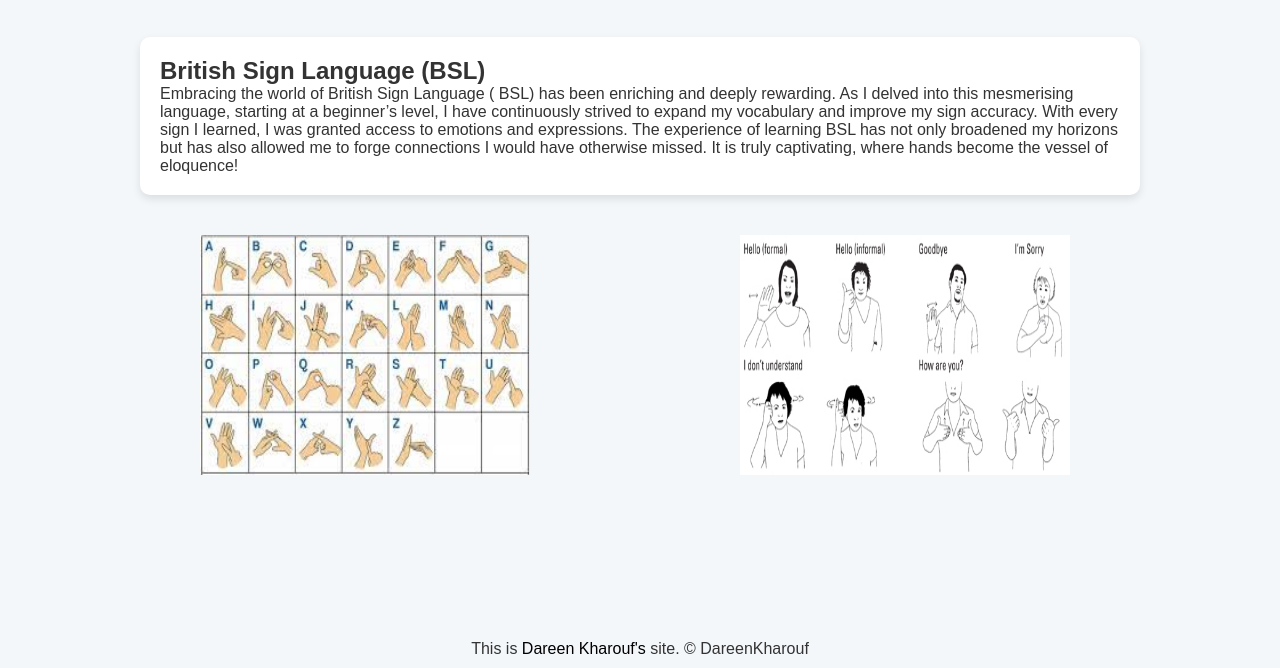
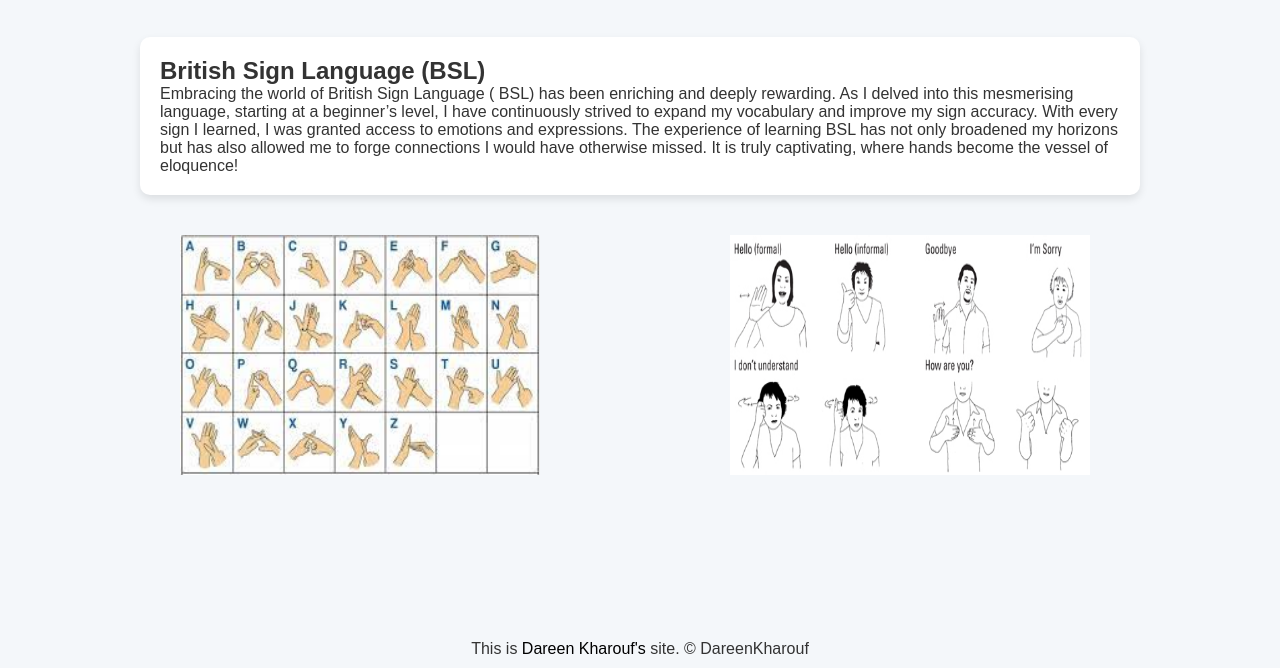
Before and after one commit to DareenKharouf/Web, a plain HTML site: page BSL.html in a window 1280 px wide. Shown: the part 132-800 px from the top of the page. Drawn offline with Linux system fonts and the light colour scheme; a web font is replaced by a local one.

Commit message:
stretched?

```diff
--- a/BSL.html
+++ b/BSL.html
@@ -47,8 +47,8 @@
     <main class="body2">
                 <div class="BSLPICS" class="intro">
 
-    <img src="img/download.jpg" alt="Image 1" class="image-hover" style="width: 330px; height: 240px;">
-    <img src="img/172986.image0.jpg" alt="Image 2" class="image-hover" style="width: 330px; height: 240px;">
+    <img src="img/download.jpg" alt="Image 1" class="image-hover" style="width: 360px; height: 240px;">
+    <img src="img/172986.image0.jpg" alt="Image 2" class="image-hover" style="width: 360px; height: 240px;">
     <!-- Add more images as needed -->
 </div>
                 </div>
```
Also changed, not shown: 1 other file.
